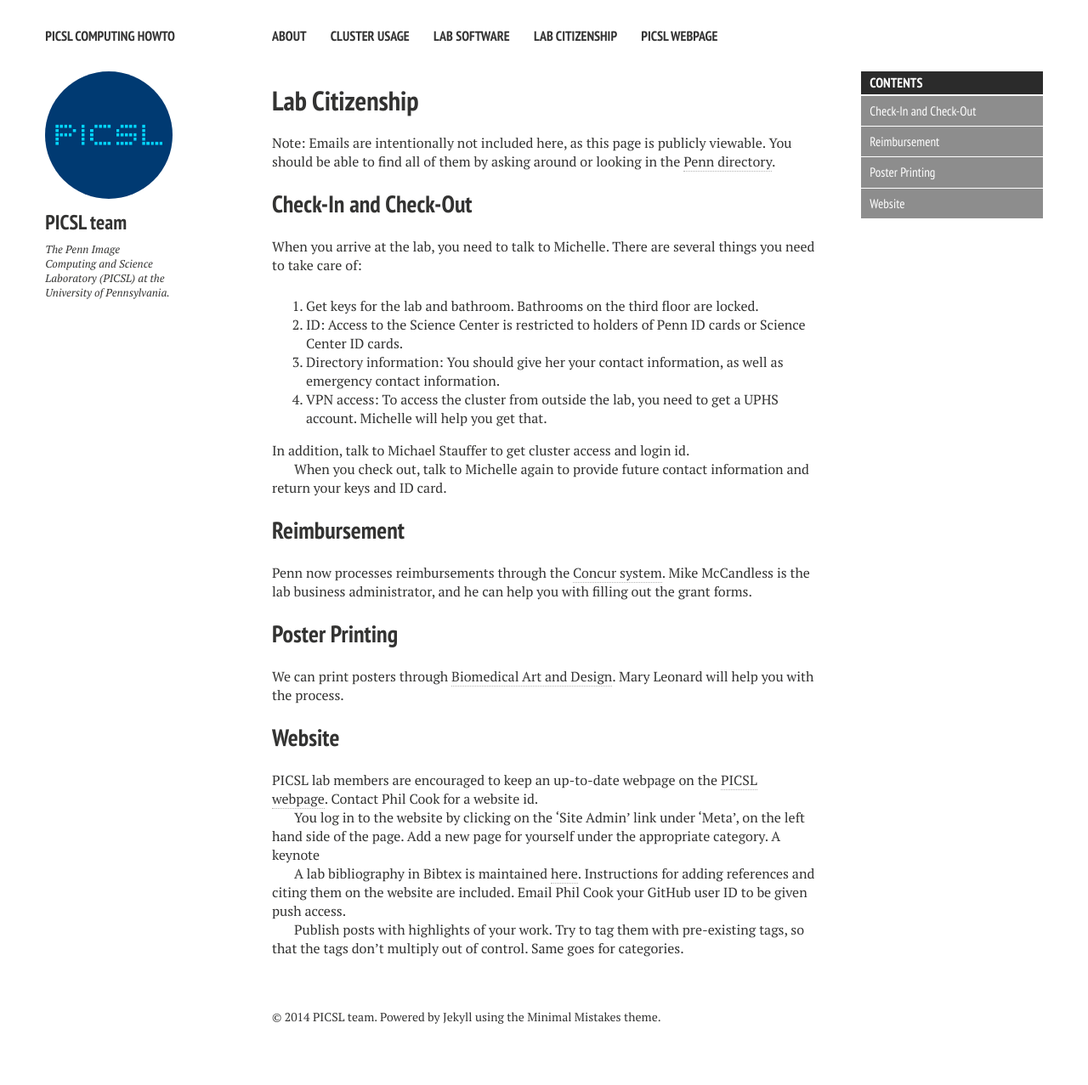
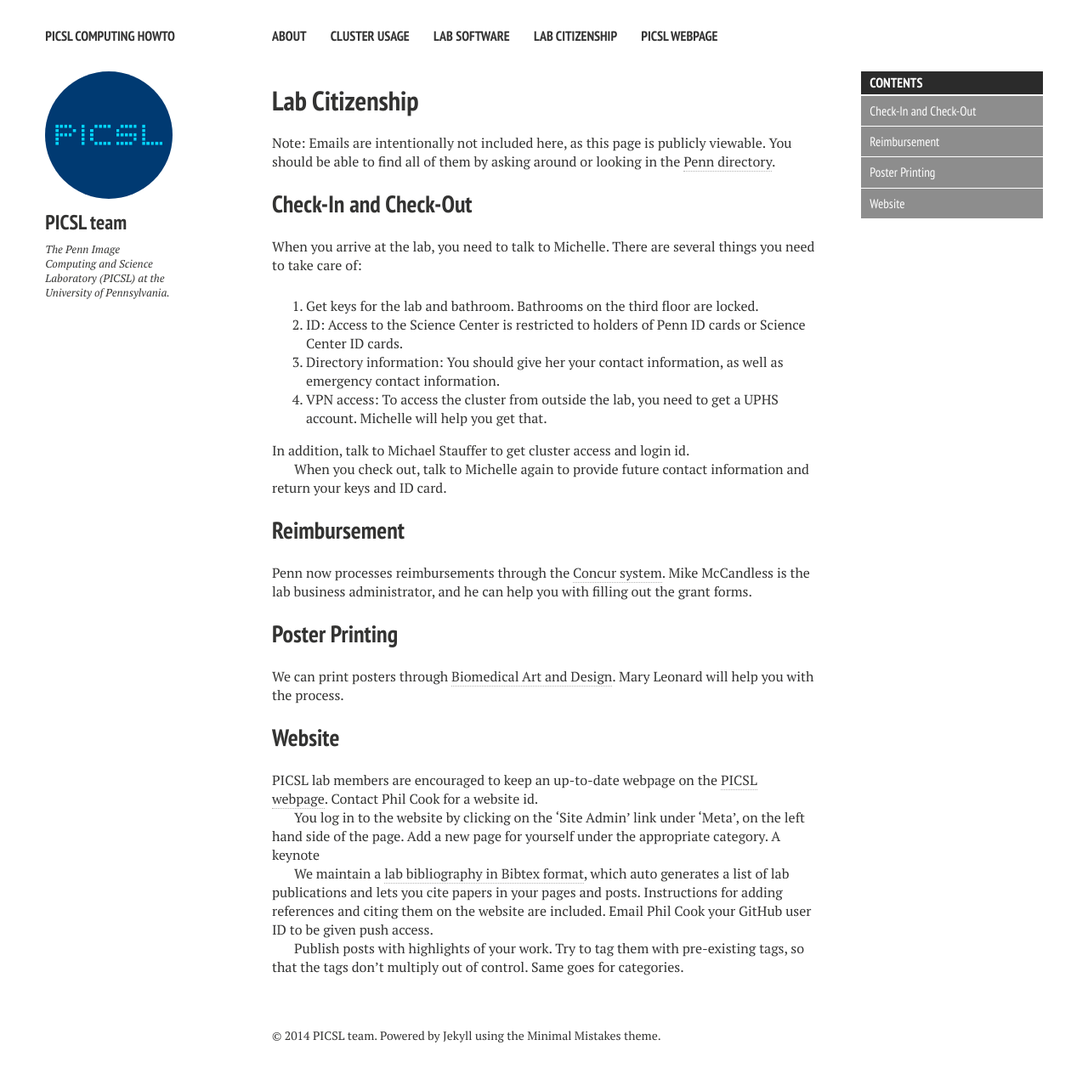
Before and after one commit to bkandel/PICSL_Howto, a Jekyll site: the page built from lab-citizenship.md, in a window 1280 px wide. Shown: the whole page at 85% size. Built offline with Jekyll 4.4.1, drawn with Linux system fonts in a browser that asks for light colours; nearby versions of some CDN libraries; before the commit the page ends 1255 px from its top, so only the background shows below that.

Commit message:
Reword to make link more prominent

```diff
--- a/lab-citizenship.md
+++ b/lab-citizenship.md
@@ -41,6 +41,6 @@ PICSL lab members are encouraged to keep an up-to-date webpage on the [PICSL web
 
 You log in to the website by clicking on the 'Site Admin' link under 'Meta', on the left hand side of the page.  Add a new page for yourself under the appropriate category. A keynote
 
-A lab bibliography in Bibtex is maintained [here](https://github.com/cookpa/picslbib). Instructions for adding references and citing them on the website are included. Email Phil Cook your GitHub user ID to be given push access.
+We maintain a [lab bibliography in Bibtex format](https://github.com/cookpa/picslbib), which auto generates a list of lab publications and lets you cite papers in your pages and posts. Instructions for adding references and citing them on the website are included. Email Phil Cook your GitHub user ID to be given push access.
 
 Publish posts with highlights of your work.  Try to tag them with pre-existing tags, so that the tags don't multiply out of control.  Same goes for categories.
```
